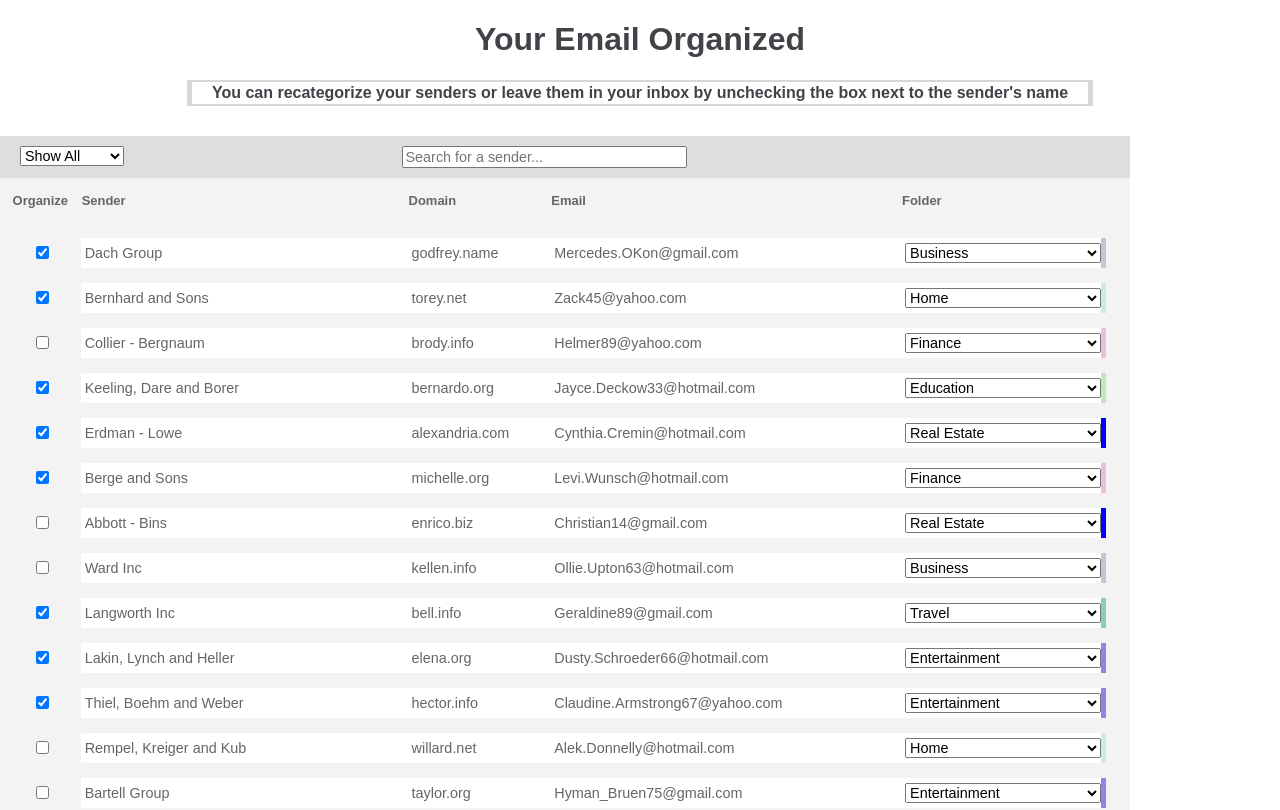
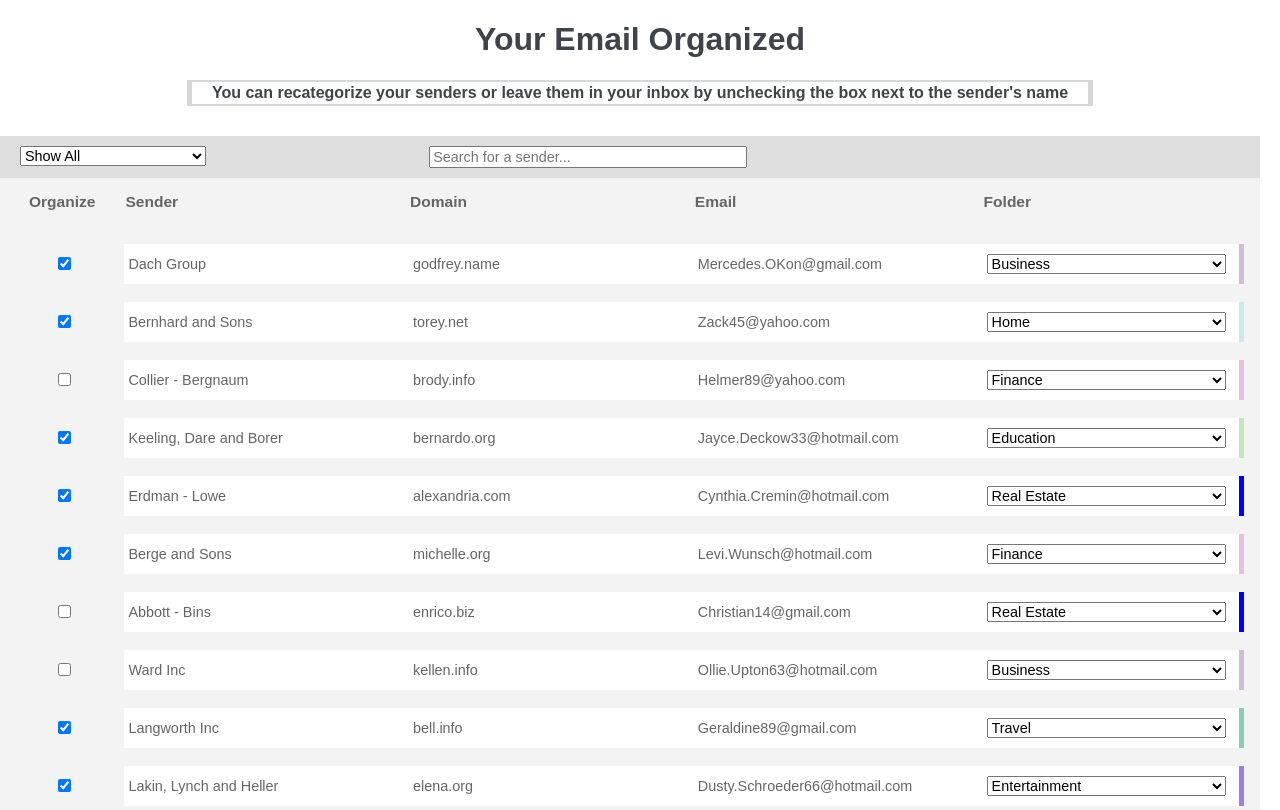
Before and after one commit to josekim/Code-Challenge-2, a React app: page / in a window 1280 px wide. Shown: the top 810 px of the page. Built offline with nearby package versions, Linux system fonts and the light colour scheme.

Commit message:
finish CSS

```diff
--- a/js/SearchBar.jsx
+++ b/js/SearchBar.jsx
@@ -10,13 +10,14 @@ const SearchBarWrapper = styled.div`
   padding-bottom: 10px;
 `;
 const DropDown = styled.select`
+  width: 15%;
   float: left;
   font-size: 0.9em;
   margin-right: 5%;
 `;
 
 const SearchInput = styled.input`
-  margin-left: 20%;
+  margin-left: 13%;
   font-size: 0.9em;
   width: 25%;
 `;
--- a/js/Table.jsx
+++ b/js/Table.jsx
@@ -6,10 +6,16 @@ import TableLine from './TableLine';
 import { FilterData } from './utility/helper';
 
 const Organize = styled.th`
+  width: 10%;
   padding-top: 15px;
   padding-bottom: 15px;
   text-align: center;
   vertical-align: middle;
+`;
+const Fields = styled.th`
+  width: 23%;
+  padding-top: 15px;
+  padding-bottom: 15px;
 `;
 
 const Table = (props: {
@@ -26,10 +32,10 @@ const Table = (props: {
     <thead>
       <tr>
         <Organize> Organize </Organize>
-        <th> Sender </th>
-        <th> Domain </th>
-        <th> Email </th>
-        <th> Folder </th>
+        <Fields> Sender </Fields>
+        <Fields> Domain </Fields>
+        <Fields> Email </Fields>
+        <Fields> Folder </Fields>
         <th />
       </tr>
     </thead>
--- a/js/TableLine.jsx
+++ b/js/TableLine.jsx
@@ -5,7 +5,7 @@ import styled from 'styled-components';
 import { FolderColor } from './utility/FolderColor';
 
 const FolderDropdown = styled.select`
-  width: 100%;
+  width: 95%;
   font-size: 1em;
 `;
 
--- a/public/application.css
+++ b/public/application.css
@@ -9,7 +9,6 @@ body {
 }
 
 table {
-  padding-right: 50px;
   background-color: #f3f3f3;
   border-collapse: collapse;
   width: 100%;
@@ -31,40 +30,33 @@ tr {
 th {
   padding-top: 15px;
   padding-bottom: 15px;
+  font-size: 1.2em;
 }
 .table-container {
-  padding-right: 150px;
+  padding-right: 20px;
 }
+
 .organize {
   text-align: center;
   vertical-align: middle;
   padding-right: 0px;
   padding-left: 4px;
-  padding-top: 5px;
-  padding-bottom: 5px;
+  padding-top: 10px;
+  padding-bottom: 10px;
   border-color: #ffffff;
-  border-top: 15px solid #f3f3f3;
-  border-bottom: 15px solid #f3f3f3;
+  border-top: 18px solid #f3f3f3;
+  border-bottom: 18px solid #f3f3f3;
+  color: #666666;
 }
-
-.sender {
-}
-
-.email {
-}
-
-.folder {
-}
-
 .white-cell {
   background-color: #ffffff;
   padding-right: 0px;
   padding-left: 4px;
-  padding-top: 5px;
-  padding-bottom: 5px;
+  padding-top: 10px;
+  padding-bottom: 10px;
   border-color: #ffffff;
-  border-top: 15px solid #f3f3f3;
-  border-bottom: 15px solid #f3f3f3;
+  border-top: 18px solid #f3f3f3;
+  border-bottom: 18px solid #f3f3f3;
 }
 
 .modifier {
```
